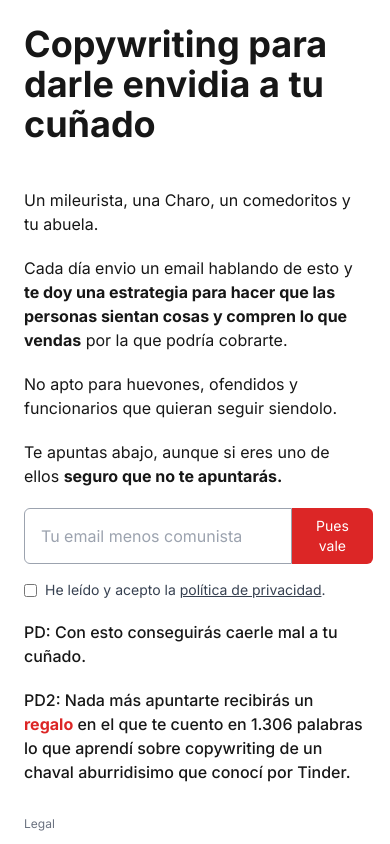
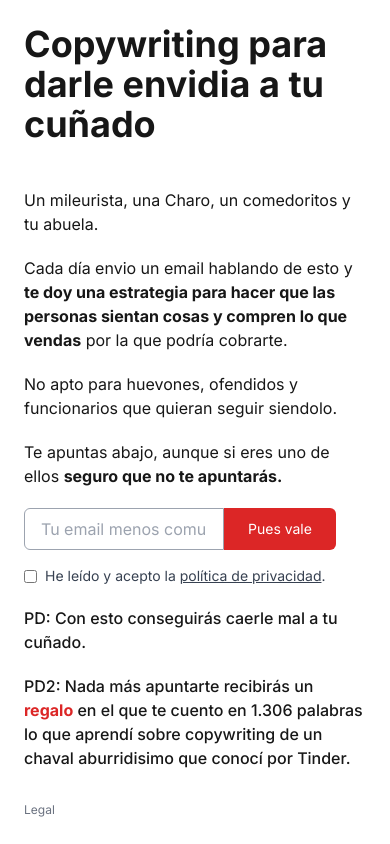
Before and after one commit to MariaLipiz/miraencomentarios, a Next.js app: page / in a window 390 px wide. Built offline with nearby package versions, Linux system fonts and the light colour scheme.

Commit message:
Cambios form

```diff
--- a/app/components/NewsletterForm.tsx
+++ b/app/components/NewsletterForm.tsx
@@ -40,7 +40,7 @@ export default function NewsletterForm() {
           name="email_address"
           placeholder="Tu email menos comunista"
           required
-          className="flex-1 px-4 py-2 border border-gray-400 rounded-l-md focus:outline-none"
+          className="flex-1 px-4 py-2 max-w-[200px] sm:max-w-[320px] border border-gray-400 rounded-l-md focus:outline-none"
         />
         <button
           type="submit"
```
